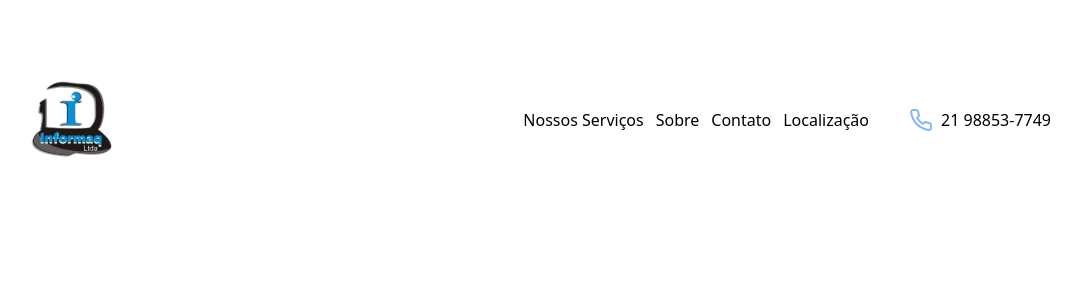
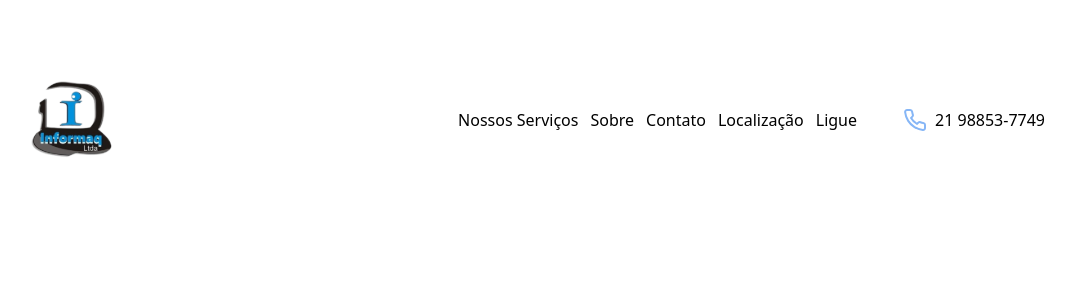
Before and after one commit to julioceno/informaq, a React (Vite) app: page / in a window 1280 px wide. Shown: the top 300 px of the page, without its empty margins (101-1182 px from the left). Built offline with nearby package versions, Linux system fonts and the light colour scheme.

Commit message:
[feature]: improving menuList

```diff
--- /dev/null
+++ b/src/commom/enums/index.ts
@@ -0,0 +1 @@
+export * from "./social-media";
--- /dev/null
+++ b/src/commom/enums/social-media.ts
@@ -0,0 +1,6 @@
+export enum SocialMediaEnum {
+  INSTAGRAM = "#",
+  WHATSAPP = "https://whatsa.me/5521988537749",
+  TELPHONE_REDIRECT = "tel:21988537749",
+  TELPHONE = "21988537749",
+}
--- a/src/commom/hooks/index.ts
+++ b/src/commom/hooks/index.ts
@@ -1 +1,3 @@
 export * from "./useCloseOutside";
+export * from "./useIsLessThan";
+export * from "./useWidth";
--- /dev/null
+++ b/src/commom/hooks/useIsLessThan.tsx
@@ -0,0 +1,9 @@
+import { Breakpoints, useWidth } from "..";
+
+export function useIsLessThan(breakpointToCompare: Breakpoints) {
+  const { breakpoint } = useWidth();
+
+  const isEqual = breakpoint === breakpointToCompare;
+
+  return isEqual;
+}
--- /dev/null
+++ b/src/commom/hooks/useWidth.ts
@@ -0,0 +1,48 @@
+import { useEffect, useState } from "react";
+
+export enum Breakpoints {
+  XXS = "xxs",
+  XS = "xs",
+  SM = "sm",
+  MD = "md",
+  LG = "lg",
+  XL = "xl",
+  TWO_XL = "2xl",
+}
+
+function getBreakpoint(width: number) {
+  if (width < 355) return Breakpoints.XXS;
+  if (width < 475) return Breakpoints.XS;
+  if (width < 640) return Breakpoints.SM;
+  if (width < 768) return Breakpoints.MD;
+  if (width < 1024) return Breakpoints.LG;
+  if (width < 1280) return Breakpoints.XL;
+
+  return Breakpoints.TWO_XL;
+}
+
+function useWidth() {
+  const [width, setWidth] = useState(window.innerWidth);
+  const [breakpoint, setBreakpoint] = useState<Breakpoints>(
+    getBreakpoint(window.innerWidth)
+  );
+
+  useEffect(() => {
+    const updateWidth = () => {
+      const newWidth = window.innerWidth;
+
+      setWidth(newWidth);
+      setBreakpoint(getBreakpoint(newWidth));
+    };
+
+    window.addEventListener("resize", updateWidth);
+
+    return () => {
+      window.removeEventListener("resize", updateWidth);
+    };
+  }, []);
+
+  return { width, breakpoint };
+}
+
+export { useWidth };
--- a/src/commom/index.ts
+++ b/src/commom/index.ts
@@ -1 +1,2 @@
+export * from "./enums";
 export * from "./hooks";
--- a/src/components/Header/BurguerMenu.tsx
+++ b/src/components/Header/BurguerMenu.tsx
@@ -1,11 +1,12 @@
 import { AnimatePresence, motion } from "framer-motion";
-import { useRef, useState } from "react";
-import { useClickOutside } from "../../commom";
-import { menuList } from "./contact";
+import { Fragment, useRef, useState } from "react";
+import { Breakpoints, useClickOutside, useIsLessThan } from "../../commom";
+import { menuList } from "./menuList";
 
 export function BurgerMenu() {
   const containerRef = useRef(null);
   const [isOpen, setIsOpen] = useState(false);
+  const isExtraSmall = useIsLessThan(Breakpoints.XXS);
 
   useClickOutside({ ref: containerRef, action: () => setIsOpen(false) });
 
@@ -40,7 +41,9 @@ export function BurgerMenu() {
               className="rounded bg-gray-200  right-1 absolute inline-block font-poppins z-1000"
             >
               <ul className="text-main-black ">
-                {menuList.map((item) => (
+                {menuList({ showTelephone: isExtraSmall }).map((item) => (
+                  <Fragment>
+                    {!item.disabled && (
                       <li>
                         <a
                           href={item.href}
@@ -50,6 +53,8 @@ export function BurgerMenu() {
                           {item.label}
                         </a>
                       </li>
+                    )}
+                  </Fragment>
                 ))}
               </ul>
             </motion.nav>
--- /dev/null
+++ b/src/components/Header/Menu.tsx
@@ -0,0 +1,32 @@
+import { Phone } from "lucide-react";
+import { Breakpoints, useIsLessThan } from "../../commom";
+import { menuList } from "./menuList";
+
+export function Menu() {
+  const isExtraSmall = useIsLessThan(Breakpoints.XXS);
+
+  return (
+    <nav className="flex items-center">
+      <ul className="hidden md:flex gap-3">
+        {menuList({}).map((item, index) => (
+          <li key={index}>
+            <a href={item.href} className="text-black ">
+              {item.label}
+            </a>
+          </li>
+        ))}
+      </ul>
+
+      {/* TODO: add this contact in enum */}
+      {!isExtraSmall && (
+        <a
+          className="flex gap-2 ml-10 p-1.5 ease-in-out duration-200 rounded-md cursor-pointer hover:bg-gray-200"
+          href="tel:21988537749"
+        >
+          <Phone className="text-main-blue" />
+          21 98853-7749
+        </a>
+      )}
+    </nav>
+  );
+}
--- a/src/components/Header/contact.tsx
+++ /dev/null
@@ -1,31 +0,0 @@
-import { FolderKanban, MapPinned, Send } from "lucide-react";
-import { ReactNode } from "react";
-
-interface MenuItem {
-  icon: ReactNode;
-  label: string;
-  href: string;
-}
-
-export const menuList: MenuItem[] = [
-  {
-    icon: <FolderKanban size={20} />,
-    label: "Nossos Serviços",
-    href: "#",
-  },
-  {
-    icon: <FolderKanban size={20} />,
-    label: "Sobre",
-    href: "#",
-  },
-  {
-    icon: <Send size={20} />,
-    label: "Contato",
-    href: "#",
-  },
-  {
-    icon: <MapPinned size={20} />,
-    label: "Localização",
-    href: "#",
-  },
-];
--- a/src/components/Header/index.tsx
+++ b/src/components/Header/index.tsx
@@ -1,25 +1,6 @@
-import { Phone } from "lucide-react";
 import Logo from "../../../public/logo.svg";
 import { BurgerMenu } from "./BurguerMenu";
-
-const links = [
-  {
-    label: "Nossos Serviços",
-    href: "#",
-  },
-  {
-    label: "Sobre",
-    href: "#",
-  },
-  {
-    label: "Contato",
-    href: "#",
-  },
-  {
-    label: "Localização",
-    href: "#",
-  },
-];
+import { Menu } from "./Menu";
 
 export function Header() {
   return (
@@ -27,25 +8,7 @@ export function Header() {
       <img src={Logo} className="h-14 md:h-20" />
 
       <div className="flex gap-5 justify-center items-center">
-        <nav className="flex ">
-          <ul className="hidden md:flex gap-3">
-            {links.map((link, index) => (
-              <li key={index}>
-                <a href={link.href} className="text-black ">
-                  {link.label}
-                </a>
-              </li>
-            ))}
-          </ul>
-
-          <a
-            className="flex gap-2 ml-10 cursor-pointer hover:bg-gray-200"
-            href="tel:21988537749"
-          >
-            <Phone className="text-main-blue" />
-            21 98853-7749
-          </a>
-        </nav>
+        <Menu />
         <div className="md:hidden">
           <BurgerMenu />
         </div>
--- /dev/null
+++ b/src/components/Header/menuList.tsx
@@ -0,0 +1,45 @@
+import { FolderKanban, MapPinned, Phone, Send } from "lucide-react";
+import { ReactNode } from "react";
+import { SocialMediaEnum } from "../../commom";
+
+interface Props {
+  showTelephone?: boolean;
+}
+
+interface MenuItem {
+  icon: ReactNode;
+  label: string;
+  href: string;
+  disabled?: boolean;
+}
+
+export const menuList = ({ showTelephone }: Props): MenuItem[] => {
+  return [
+    {
+      icon: <FolderKanban size={20} />,
+      label: "Nossos Serviços",
+      href: "#",
+    },
+    {
+      icon: <FolderKanban size={20} />,
+      label: "Sobre",
+      href: "#",
+    },
+    {
+      icon: <Send size={20} />,
+      label: "Contato",
+      href: "#",
+    },
+    {
+      icon: <MapPinned size={20} />,
+      label: "Localização",
+      href: "#",
+    },
+    {
+      icon: <Phone size={20} className="text-main-blue" />,
+      label: "Ligue",
+      href: SocialMediaEnum.TELPHONE_REDIRECT,
+      disabled: !showTelephone,
+    },
+  ];
+};
```
Also changed, not shown: src/utils/index.ts (added). Lines whose indentation alone changed are shown as unchanged.
